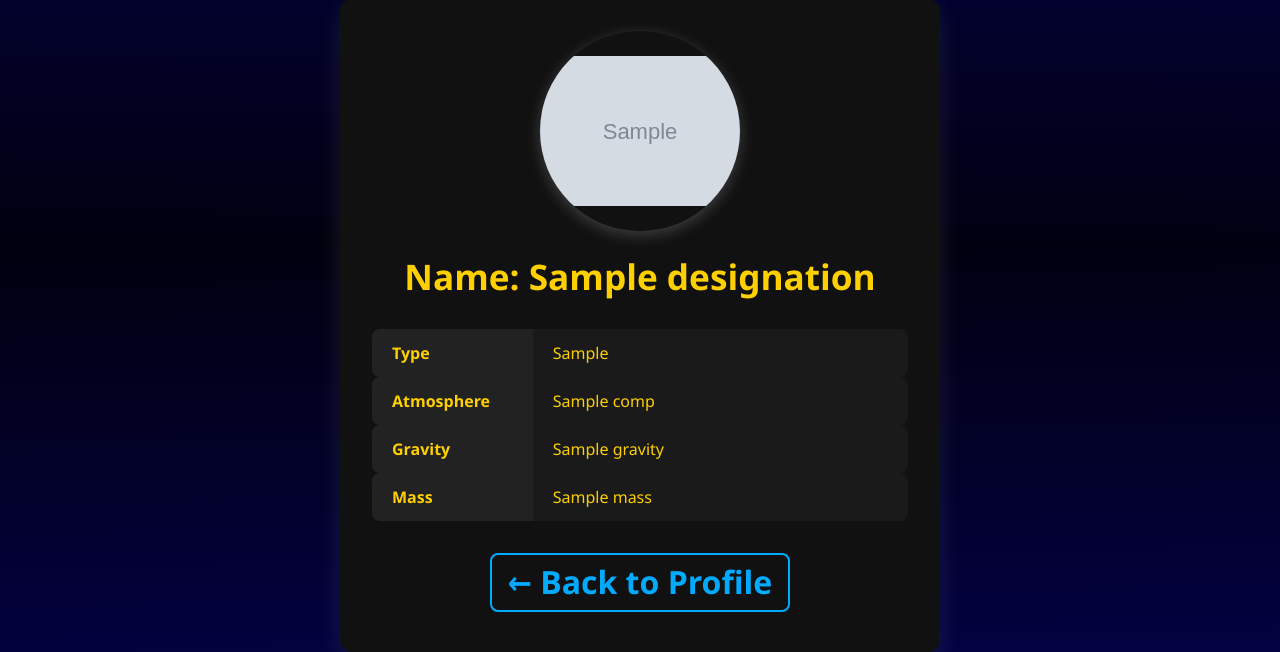
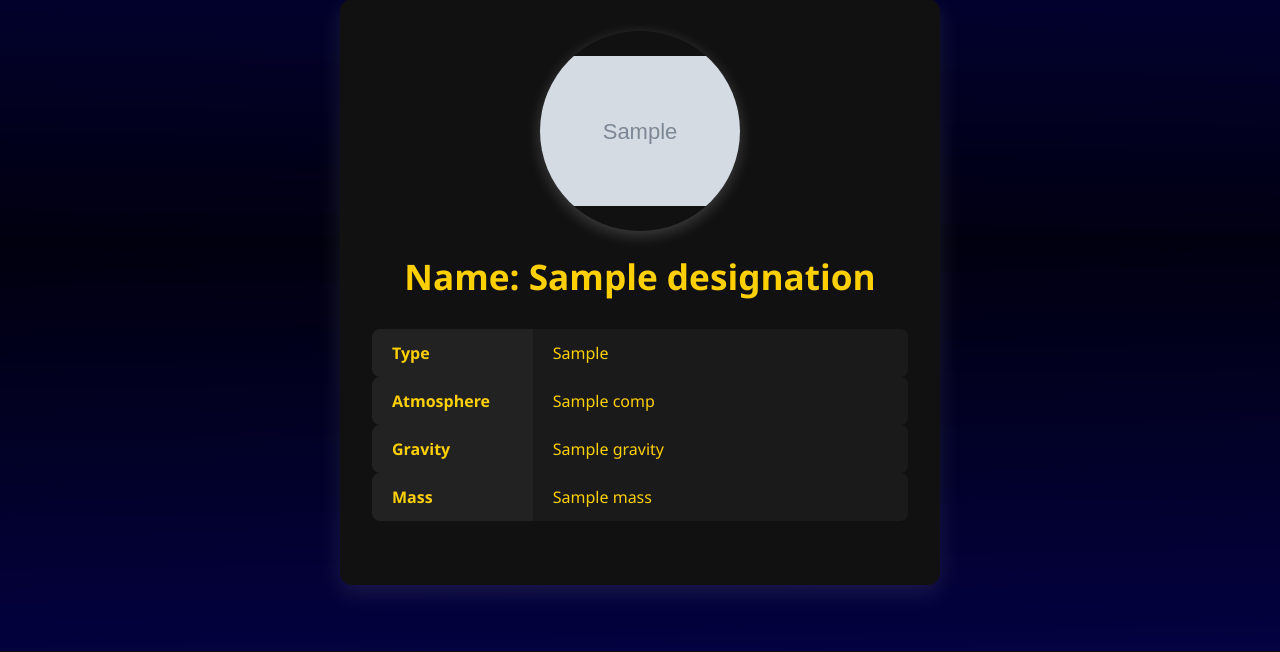
Before and after one commit to alexko22/exocollect, a Django app: template exo/templates/exo/show_planet.html in a window 1280 px wide; the page is wider, and only the part inside the window is pictured. Shown: the part 149-801 px from the top of that part. Run offline with Django 5.2, Linux system fonts and the light colour scheme; the template is opened without the code that fills it: most values are stand-ins (such as "Sample title", 1, 10 or a date in 2020); grey boxes marked "Sample" are stand-in pictures; data that the repository does not hold is empty.

Commit message:
fixed profile bug

```diff
--- a/exo/templates/exo/show_planet.html
+++ b/exo/templates/exo/show_planet.html
@@ -26,8 +26,9 @@
     </tbody>
   </table>
 
+
+  {% if user.is_authenticated and pro.pk == planet.profile.pk %}
   <h2><a href="{% url 'profile' planet.profile.pk %}" class="back-link">← Back to Profile</a></h2>
-  {% if user.is_authenticated and pro.pk == planet.profile.pk %}
   <h2><a href="{% url 'delete_planet' planet.pk %}" class="back-link"> Delete Planet </a></h2>
   {% endif %}
 </div>
```
